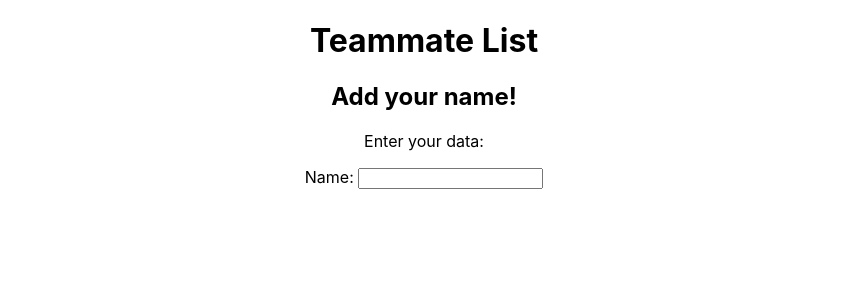
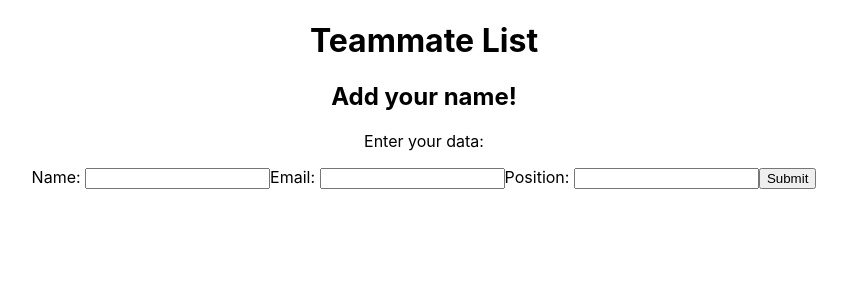
Before and after one commit to Kat2bk/new-teambuilder, a React (Create React App) app in the folder team-builder/: page / in a window 1280 px wide. Shown: the top 300 px of the page, without its empty margins (216-1063 px from the left). Built offline with nearby package versions, Linux system fonts and the light colour scheme.

Commit message:
added text input for email and position, added submit type button... now I need to get it to update and show on the DOM

```diff
--- a/team-builder/src/components/form.js
+++ b/team-builder/src/components/form.js
@@ -34,6 +34,23 @@ export default function MemberForm(props) {
         onChange={handleChange}
         value={formState.name}
       />
+      <label htmlFor="email">Email: </label>
+      <input
+        id="email"
+        type="text"
+        name="email"
+        onChange={handleChange}
+        value={formState.email}
+      />
+      <label htmlFor="position">Position: </label>
+      <input
+        id="position"
+        type="text"
+        name="position"
+        onChange={handleChange}
+        value={formState.position}
+      />
+      <button type="submit">Submit</button>
     </form>
   );
 }
```
